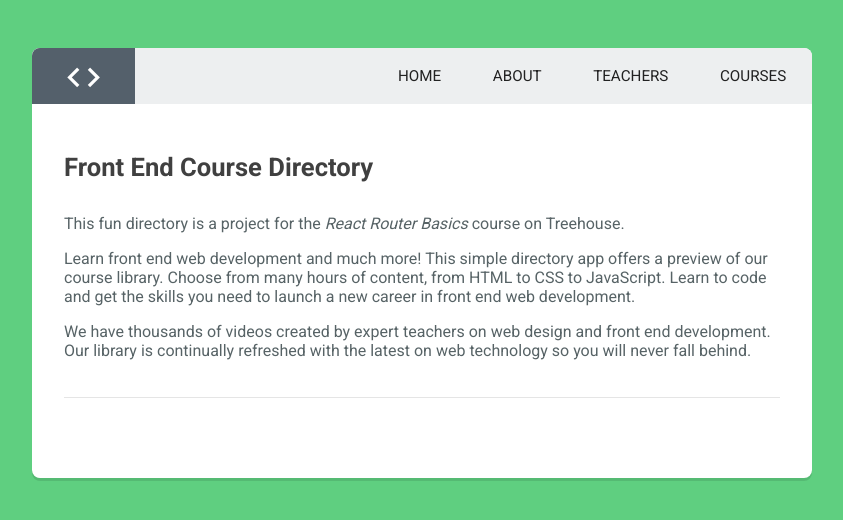
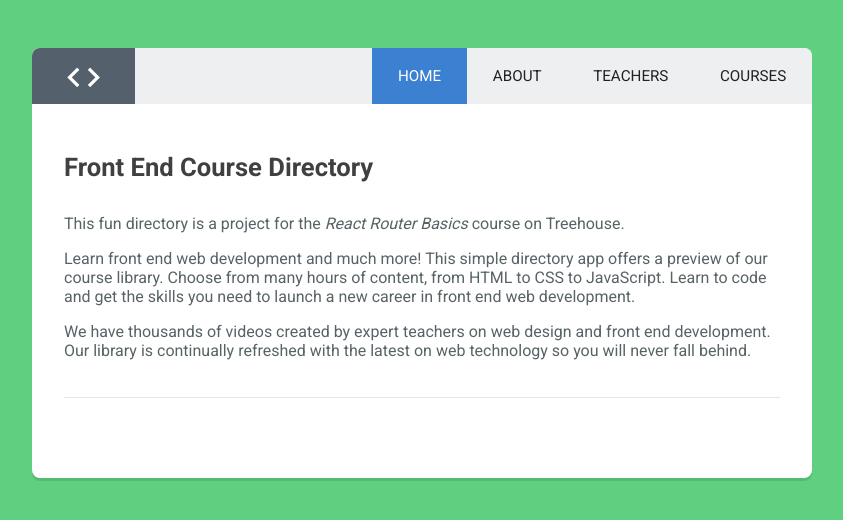
Before and after one commit to edmondatto/course-directory, a React (Create React App) app: page / in a window 1280 px wide. Shown: the top 520 px of the page, without its empty margins (218-1061 px from the left). Built offline with nearby package versions, Linux system fonts and the light colour scheme.

Commit message:
Add links to the navbar

```diff
--- a/src/components/Header.js
+++ b/src/components/Header.js
@@ -1,13 +1,14 @@
 import React from 'react';
+import { NavLink } from 'react-router-dom';
 
 const Header = () => (
   <header>
     <span className="icn-logo"><i className="material-icons">code</i></span>
     <ul className="main-nav">
-      <li><a href="#">Home</a></li>
-      <li><a href="#">About</a></li>
-      <li><a href="#">Teachers</a></li>
-      <li><a href="#">Courses</a></li>
+      <li><NavLink exact to="/">Home</NavLink></li>
+      <li><NavLink to="/about">About</NavLink></li>
+      <li><NavLink to="/teachers">Teachers</NavLink></li>
+      <li><NavLink to="/courses">Courses</NavLink></li>
     </ul>
   </header>
 );
```
